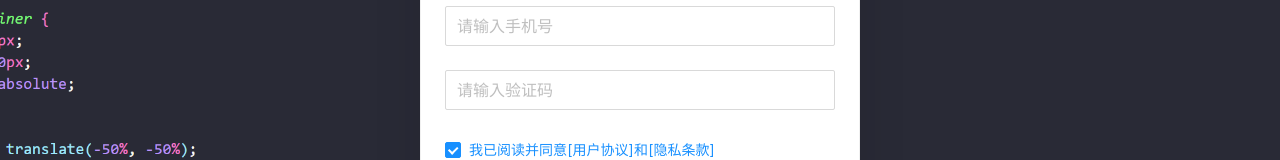
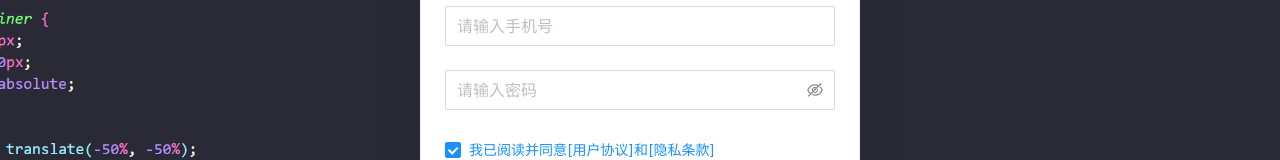
Before and after one commit to LittleYi-CN/react-pc-1, a React (Create React App) app: page /login in a window 1280 px wide. Shown: the part 319-479 px from the top of the page. Built offline with nearby package versions, Linux system fonts and the light colour scheme.

Commit message:
✨ 登录-表单校验实现

```diff
--- a/src/pages/Login/index.js
+++ b/src/pages/Login/index.js
@@ -9,12 +9,40 @@ function Login() {
         <img className='login-logo' src={logo} alt="" />
         <Form
           initialValues={{ remember: true }}
+          autoComplete="off"
+          validateTrigger={['onBlur', 'onChange']}
         >
-          <Form.Item>
+          <Form.Item
+            name='username'
+            rules={[
+              {
+                required: true,
+                message: '请输入手机号'
+              },
+              {
+                pattern: /^1[3-9]\d{9}$/,
+                message: '手机号码格式不对',
+                validateTrigger: 'onBlur'
+              }
+            ]}
+          >
             <Input size="large" placeholder='请输入手机号' />
           </Form.Item>
-          <Form.Item>
-            <Input size="large" placeholder='请输入验证码' />
+          <Form.Item
+            name='password'
+            rules={[
+              {
+                required: true,
+                message: '请输入密码'
+              },
+              {
+                len: 6,
+                message: '请输入6位密码',
+                validateTrigger: 'onBlur'
+              }
+            ]}
+          >
+            <Input.Password size="large" placeholder='请输入密码' />
           </Form.Item>
           <Form.Item
             name="remember"
```
